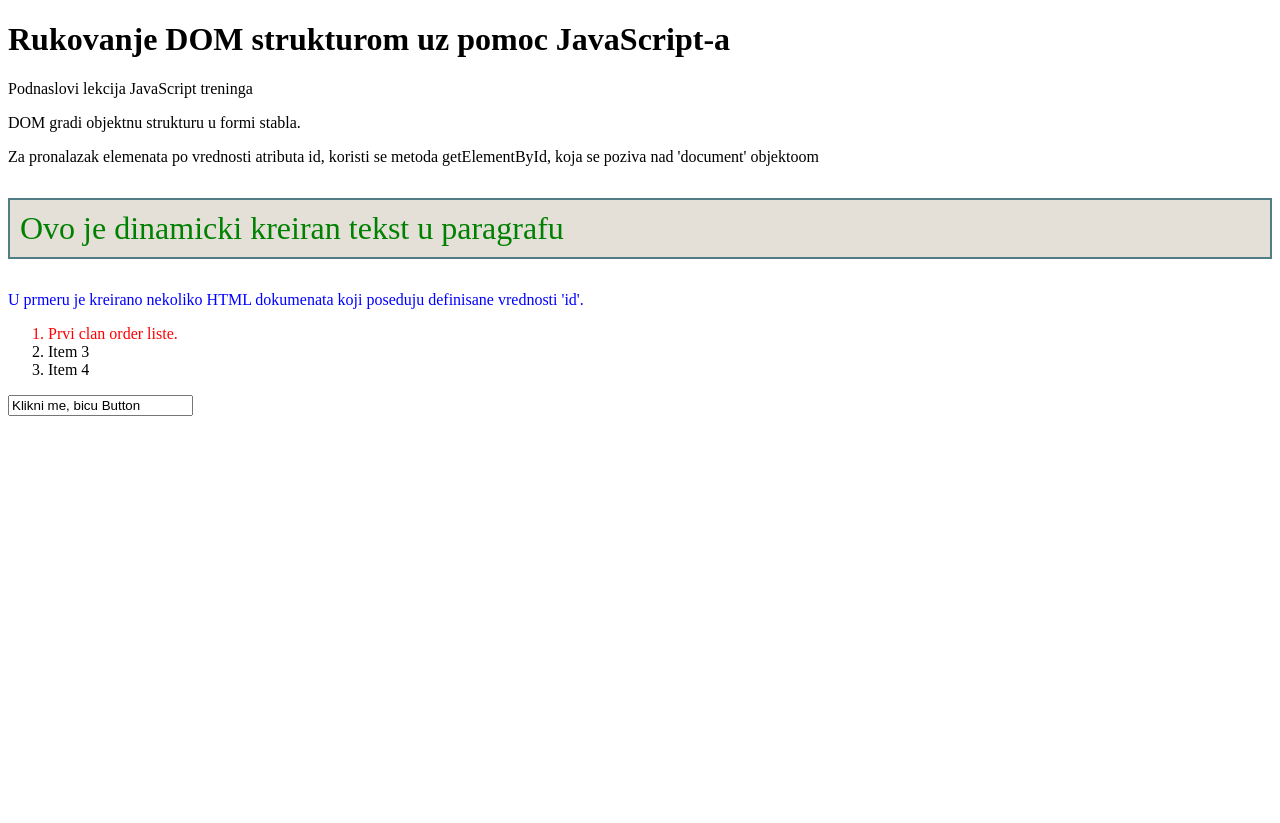
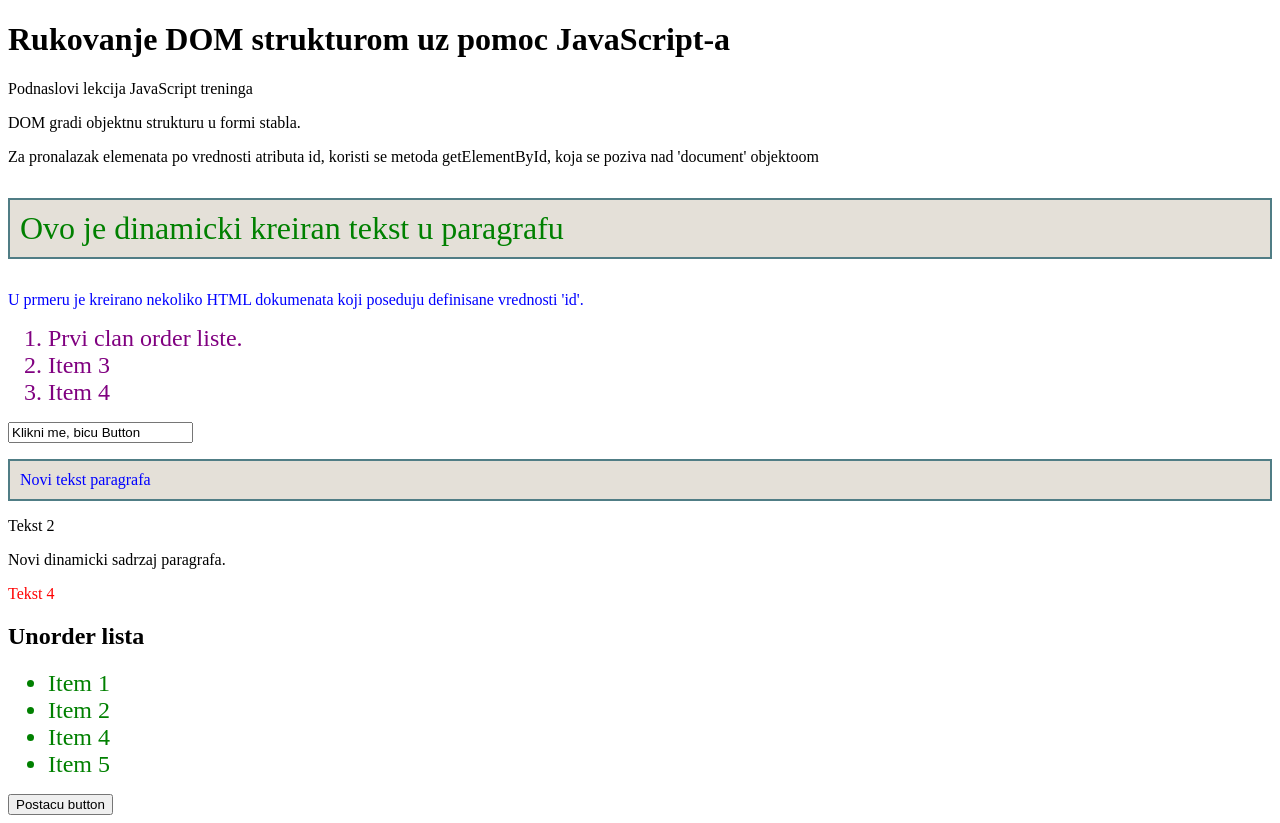
Before and after one commit to karisiksead/JavaScript-trening, a plain HTML site: page DOM_struktura_stilizacija_podaci/rukovanjeDOMom.html in a window 1280 px wide. Before the commit the page ends 800 px from the top, so only its background shows below. Drawn offline with Linux system fonts and the light colour scheme.

Commit message:
DOM struktura finish

```diff
--- a/DOM_struktura_stilizacija_podaci/rukovanjeDOMom.html
+++ b/DOM_struktura_stilizacija_podaci/rukovanjeDOMom.html
@@ -44,6 +44,22 @@
       value="Klikni me, bicu Button"
       onclick="noviAtribut()"
     />
+    <!-- SA VIDEO TUTORIJALA -->
+    <div id="div_1">
+      <p id="tekst_1">Tekst 1</p>
+      <p id="tekst_2">Tekst 2</p>
+      <p id="tekst_3" class="some_class">Tekst 3</p>
+      <p id="tekst_4" class="some_class">Tekst 4</p>
+    </div>
+    <h2>Unorder lista</h2>
+    <ul id="ul_1">
+      <li>Item 1</li>
+      <li>Item 2</li>
+      <li>Item 3</li>
+      <li>Item 4</li>
+      <li>Item 5</li>
+    </ul>
+    <input type="text" id="in_1" class="first-name" value="Postacu button" />
     <script>
       document.title = "Javascript - DOM struktura";
 
--- a/DOM_struktura_stilizacija_podaci/rukovanjeDOMom.js
+++ b/DOM_struktura_stilizacija_podaci/rukovanjeDOMom.js
@@ -118,3 +118,129 @@ document.body.replaceChild(
     ),
   document.getElementById("podnaslov")
 );
+
+// //////////////////////////////////
+// VEZBE SA VIDEO TUTORIJALA
+
+// pristup elementu preko 'ID'
+var tekst_1 = document.getElementById("tekst_1");
+tekst_1.style.color = "blue";
+
+// pristup elementima preko CLASS
+var tekstovi = document.getElementsByClassName("some_class");
+// u promenljivoj 'tekstovi' sada imamo reference na sve elemente koji imaju klasu 'some_class'
+// da bi smo izvrsili neku promenu nad njima moramo proci kroz petlju
+// tri nacina petlji za prolazak kroz niz referenci
+for (var i = 0; i < tekstovi.length; i++) {
+  tekstovi[i].style.color = "green";
+}
+// ili for ... of
+for (const iterator of tekstovi) {
+  iterator.style.color = "pink";
+}
+// for ... in
+for (const key in tekstovi) {
+  if (Object.hasOwnProperty.call(tekstovi, key)) {
+    const element = tekstovi[key];
+    element.style.color = "red";
+  }
+}
+
+// pristup elementima preko TAG imena
+// kreiramo listi i menjamo boju elementima liste
+var items = document.getElementsByTagName("li");
+// for petlja za prolaz kroz elemente
+for (let i = 0; i < items.length; i++) {
+  const element = items[i];
+  element.style.color = "blue";
+  element.style.fontSize = "24px";
+}
+// for ... of petlja
+for (const item of items) {
+  item.style.color = "red";
+}
+
+// for ... in
+for (const key in items) {
+  if (Object.hasOwnProperty.call(items, key)) {
+    const element = items[key];
+    element.style.color = "purple";
+    // element.style.fontSize = "24px";
+    // font-size ne moram da def jer je vec
+    // kroz for petlju def.
+  }
+}
+// ralicite for petlje su navedene kao primer vezbe
+
+// Selektovanje elemenata preko CSS selektora
+// pomocu - querySelector(), ili querySelectorAll()
+
+// querySelector() - selektuje samo prvi element
+var item_1 = document.querySelector("ul li");
+// selektovali smo sve 'li' elemente u 'ul'
+item_1.style.color = "blue";
+
+// querySelectorAll() - selektuje sve elemente
+// mora se proci kroz niz sa nekom od for petlji
+// izabrali smo forEach - petlju
+var items_1 = document.querySelectorAll("ul li");
+items_1.forEach((element) => {
+  element.style.color = "green";
+});
+
+// Promena elmenata, dodavanje vrednosti, atributa ...
+var tekst_1 = document.getElementById("tekst_1");
+// promena teksta sa propertijem ili svojstvom 'innerHTML'
+tekst_1.innerHTML = "Novi tekst paragrafa";
+
+// citanje vrednosti atributa nekom elementu
+// isti ovaj paragraf
+console.log("ID ovog elementa je:", tekst_1.id);
+
+// postavljanje vrednosti atributa nekom HTML elementu
+// koristimo setAttribute(atribut, vrednost);
+var ime = document.getElementById("in_1");
+ime.setAttribute("type", "button");
+
+// stilizacija elemenata
+// do sada smo koristili inline stilizaciju
+// cesta je sada praksa da se stilizacija preko JS
+// vrsi takosto se dodaju klase na elemente koje imaju odredjenu stilizaciju
+
+tekst_1.classList.add("sivaPozadina"); //referencu vec imamo
+
+// DODAVANJE I BRISANJE ELEMENATA
+
+// KREIRAMO novi paragraf
+var noviParagraph = document.createElement("p");
+// dodajemo sadrzaj
+var sadrzajParagrafa = document.createTextNode(
+  "Novi dinamicki sadrzaj paragrafa."
+);
+// dodajemo ovaj sadzaj paragrafu i on se dodaje kao i svaki element
+noviParagraph.appendChild(sadrzajParagrafa);
+// sada dodajemo paragraf sa sadrzajem na stranicu
+document.body.appendChild(noviParagraph);
+
+// UKLANJAMO neki element
+// ako zelimo da uklonimo jednu od stavki iz liste
+var lista = document.getElementById("ul_1");
+// uklanjamo samo jedan 'li' koriscenjem svojstva 'children[2]'
+// 'children[]' je kolekcija svih potmaka jednog elementa
+lista.removeChild(lista.children[2]);
+// da uklonimo celu listu
+//     document.body.removeChild(lista);
+
+//  ZAMENA ELEMENTA nekim DRUGIIM
+// replaceChild(noviElement, stariElement);
+
+// iskoristicemo vec kreirani dinamicki paragraf da ubacimo na mesto paragrafa id=tekst_1
+var paragrafTekst3 = document.getElementById("tekst_3");
+// posto element nije direktno u body mora ovako
+
+// var divArea = document.getElementById("div_1");
+// divArea.replaceChild(noviParagraph, paragrafTekst3);
+
+document.getElementById("div_1").replaceChild(noviParagraph, paragrafTekst3);
+// ovo bi radilo da je stari paragraf van div u body
+// document.body.replaceChild(noviParagraph, paragrafTekst3);
```
